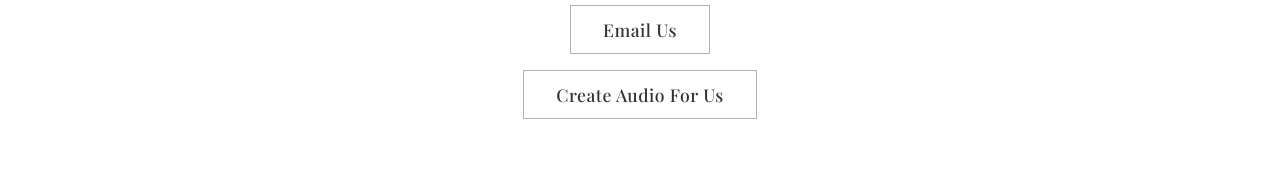
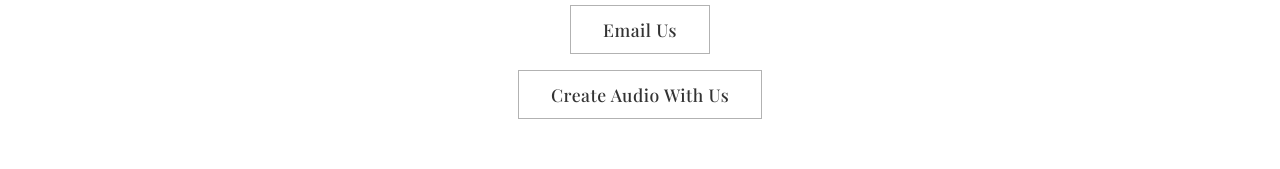
Before and after one commit to theingredients/theingredients, a React (Vite) app: page /contact in a window 1280 px wide. Shown: the part 358-527 px from the top of the page. Built offline with nearby package versions, Linux system fonts and the light colour scheme.

Commit message:
Fix text in Contact page

```diff
--- a/src/pages/Contact.tsx
+++ b/src/pages/Contact.tsx
@@ -24,7 +24,7 @@ const Contact = () => {
           Email Us
         </button>
         <button onClick={handleAudioClick} className="email-button">
-          Create Audio For Us
+          Create Audio With Us
         </button>
       </div>
     </Layout>
```
